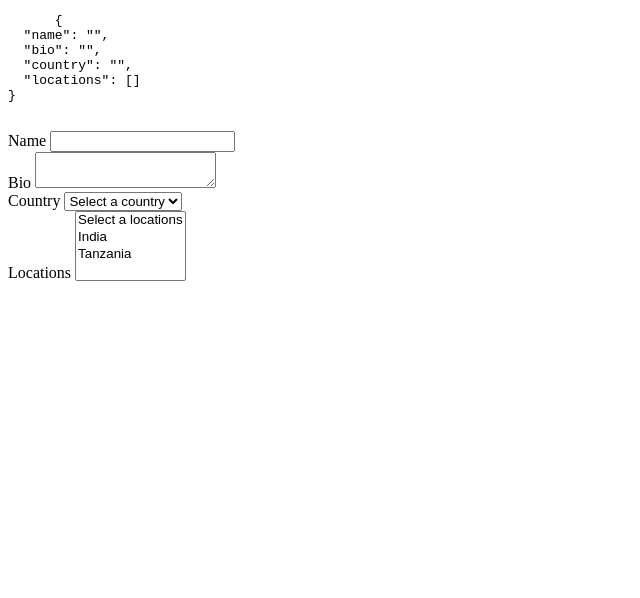
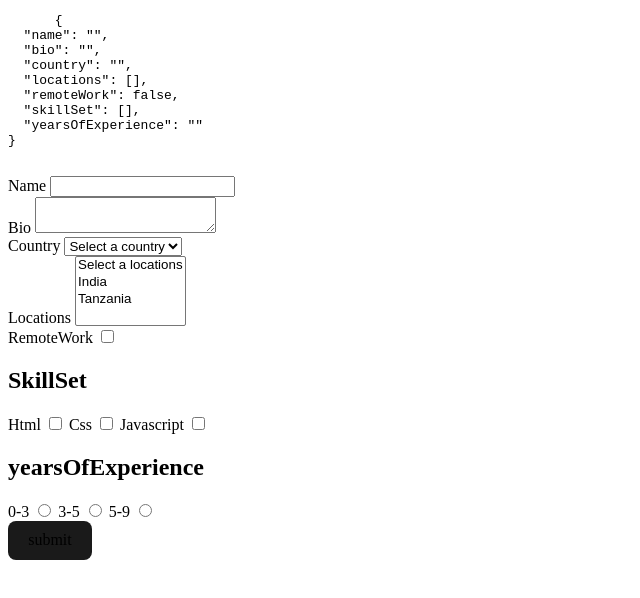
Before and after one commit to OkkashaAlly/svelte, a Svelte app: page / in a window 1280 px wide. Shown: the top 598 px of the page, without its empty margins (0-640 px from the left). Built offline with nearby package versions, Linux system fonts and the light colour scheme.

Commit message:
14 - Form Handling (Part 2)

```diff
--- a/src/App.svelte
+++ b/src/App.svelte
@@ -4,6 +4,13 @@
     bio: "",
     country: "",
     locations: [],
+    remoteWork: false,
+    skillSet: [],
+    yearsOfExperience: "",
+  };
+
+  const handleSubmit = () => {
+    console.log(formValues);
   };
 </script>
 
@@ -14,7 +21,7 @@
     </pre>
   </div>
 
-  <form>
+  <form on:submit|preventDefault={handleSubmit}>
     <div>
       <label for="name">Name</label>
       <input type="text" id="name" bind:value={formValues.name} />
@@ -39,8 +46,71 @@
         <option value="tz">Tanzania</option>
       </select>
     </div>
+
+    <div>
+      <label for="remoteWork">RemoteWork</label>
+      <input
+        type="checkbox"
+        id="remoteWork"
+        bind:checked={formValues.remoteWork}
+      />
+    </div>
+
+    <div>
+      <h2>SkillSet</h2>
+      <label for="html">Html</label>
+      <input
+        type="checkbox"
+        id="html"
+        value="html"
+        bind:group={formValues.skillSet}
+      />
+      <label for="css">Css</label>
+      <input
+        type="checkbox"
+        id="css"
+        value="css"
+        bind:group={formValues.skillSet}
+      />
+      <label for="javascript">Javascript</label>
+      <input
+        type="checkbox"
+        id="javascript"
+        value="javascript"
+        bind:group={formValues.skillSet}
+      />
+    </div>
+    <div>
+      <h2>yearsOfExperience</h2>
+      <label for="0-3">0-3</label>
+      <input
+        type="radio"
+        id="0-3"
+        value="0-3"
+        bind:group={formValues.yearsOfExperience}
+      />
+      <label for="3-5">3-5</label>
+      <input
+        type="radio"
+        id="3-5"
+        value="3-5"
+        bind:group={formValues.yearsOfExperience}
+      />
+      <label for="5-9">5-9</label>
+      <input
+        type="radio"
+        id="5-9"
+        value="5-9"
+        bind:group={formValues.yearsOfExperience}
+      />
+    </div>
+
+    <button>submit</button>
   </form>
 </main>
 
 <style>
+  input + label {
+    display: inline-flex;
+  }
 </style>
```
